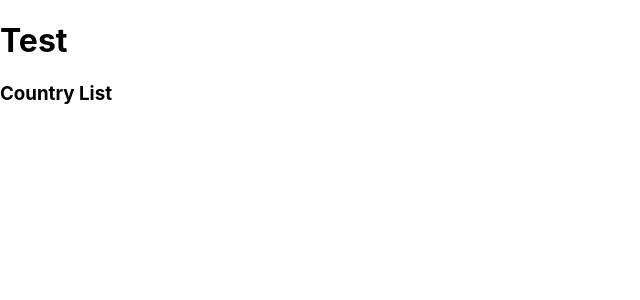
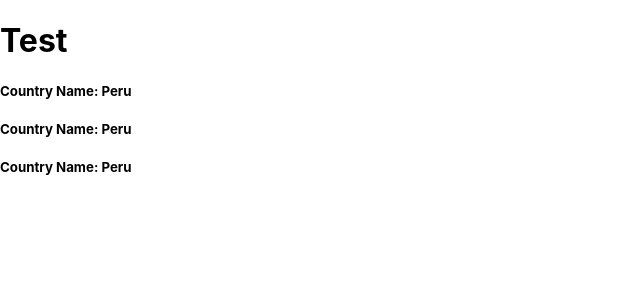
Before and after one commit to tfairclough/Project-2-API-React-App, a React (Create React App) app: page / in a window 1280 px wide. Shown: the top 300 px of the page, without its empty margins (0-640 px from the left). Built offline with nearby package versions, Linux system fonts and the light colour scheme.

Commit message:
TF-Added CountryDeatils Component

```diff
--- /dev/null
+++ b/src/CountryDetails.js
@@ -0,0 +1,5 @@
+import React from "react";
+
+const CountryDetails = (props) => <h5>Country Name: Peru</h5>
+
+export default CountryDetails
--- a/src/CountryList.js
+++ b/src/CountryList.js
@@ -1,9 +1,14 @@
 import React, { Component } from "react";
+import CountryDetails from "./CountryDetails";
 
 export default class CountryList extends Component {
     render() {
         return (
-            <h3>Country List</h3>
+            <>
+                <CountryDetails/>
+                <CountryDetails/>
+                <CountryDetails/>
+            </>
         )
     }
 }
```
